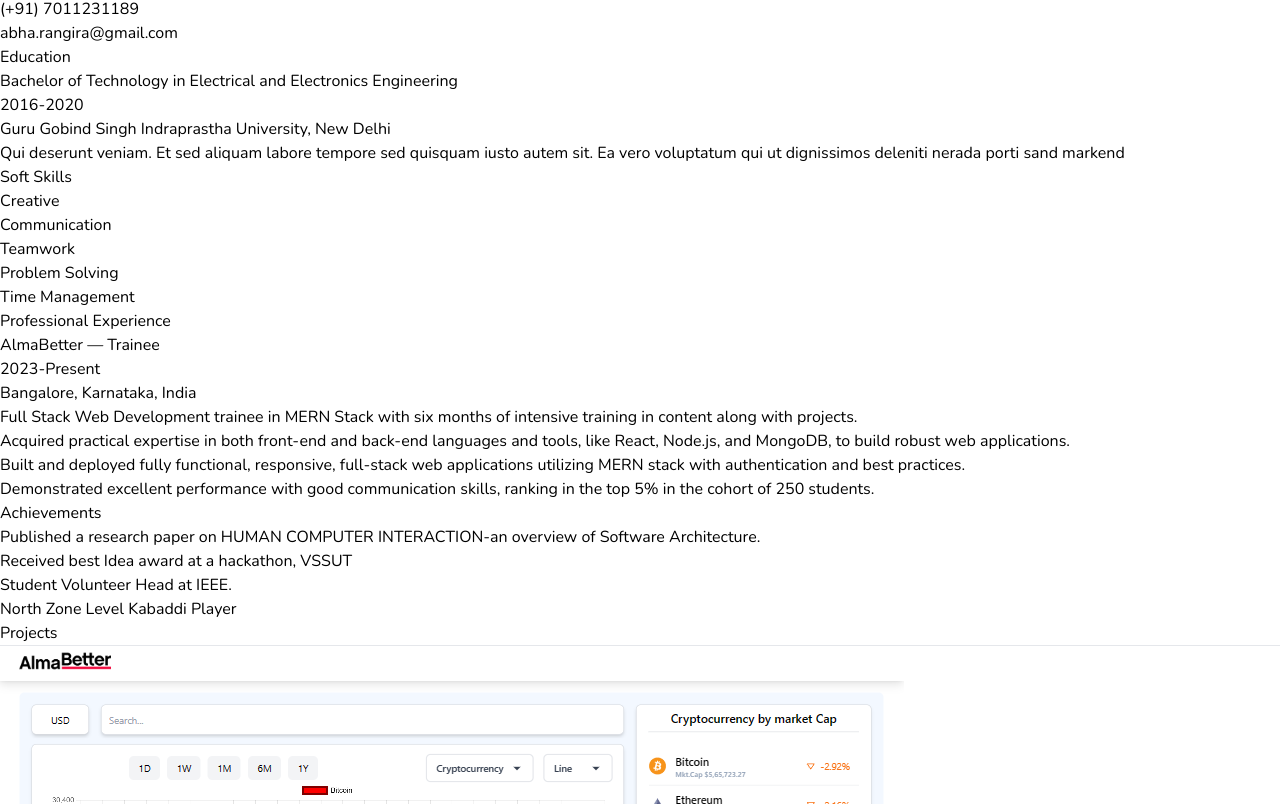
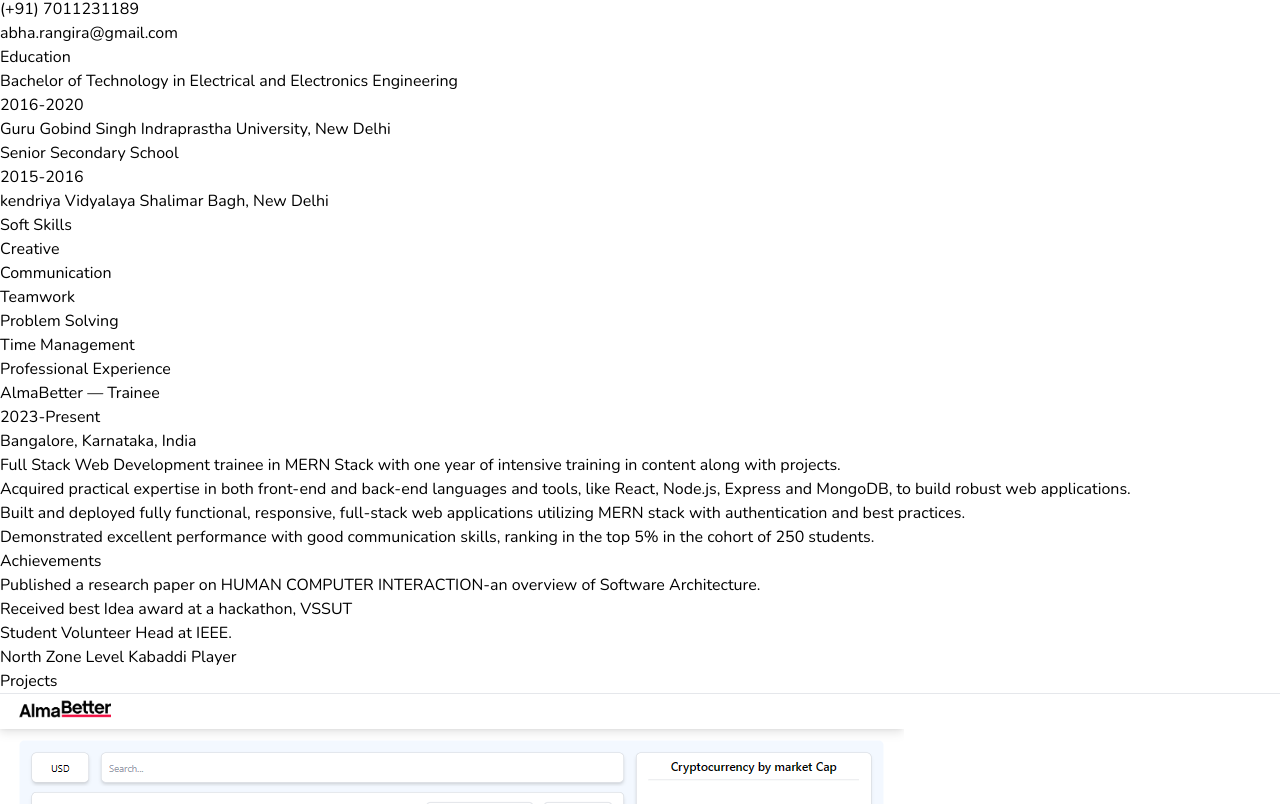
Before and after one commit to abharani/Portfolio, a React (Vite) app: page / in a window 1280 px wide. Shown: the part 5256-6060 px from the top of the page. Built offline with nearby package versions, Linux system fonts and the light colour scheme.

Commit message:
project updated

```diff
--- a/src/components/Contact.jsx
+++ b/src/components/Contact.jsx
@@ -1,5 +1,5 @@
 import Heading from "./Heading";
-import { BsSkype, BsTwitter } from "react-icons/bs";
+import { BsSlack, BsTwitter } from "react-icons/bs";
 import { FaFacebookF, FaInstagram, FaLinkedinIn } from "react-icons/fa";
 import { BiEnvelope } from "react-icons/bi";
 import { BsGeoAlt, BsPhone } from "react-icons/bs";
@@ -27,7 +27,7 @@
 const Details = ({ title, text }) => {
   return (
     <div>
-      <h3 className="text-2xl font-bold">{title}</h3>
+      <h3 className="text-xl font-bold">{title}</h3>
       <p className="text-gray-600">{text}</p>
     </div>
   );
@@ -70,9 +70,7 @@
               <div className="flex items-center justify-center p-4 rounded-full bg-[#dff3fc] text-[#149ddd]">
                 <BsGeoAlt size={23} />
               </div>
-              <Details
-                title="New Delhi, India 110084"
-              />
+              <Details title="New Delhi, India 110084" />
             </div>
             <div className="flex gap-4">
               <div className="flex items-center justify-center p-4 rounded-full bg-[#dff3fc] text-[#149ddd]">
@@ -101,6 +99,12 @@
             {/* Social Links */}
             <div className="flex gap-3">
               <div className="p-[10px] bg-[#dff3fc] rounded-full">
+                <FaLinkedinIn size={23} />
+              </div>
+              <div className="p-[10px] bg-[#dff3fc] rounded-full">
+                <BsSlack size={23} />
+              </div>
+              <div className="p-[10px] bg-[#dff3fc] rounded-full">
                 <BsTwitter size={23} />
               </div>
 
@@ -110,14 +114,6 @@
 
               <div className="p-[10px] bg-[#dff3fc] rounded-full">
                 <FaInstagram size={23} />
-              </div>
-
-              <div className="p-[10px] bg-[#dff3fc] rounded-full">
-                <BsSkype size={23} />
-              </div>
-
-              <div className="p-[10px] bg-[#dff3fc] rounded-full">
-                <FaLinkedinIn size={23} />
               </div>
             </div>
           </div>
--- a/src/components/Portfolio.jsx
+++ b/src/components/Portfolio.jsx
@@ -1,14 +1,12 @@
 import { staggerContainer } from "../utils/motion";
-import Heading from "./Heading"
-import { motion } from 'framer-motion';
+import Heading from "./Heading";
+import { motion } from "framer-motion";
 import todo from "../assets/todo.png";
 import todolist from "../assets/todolist.png";
 import cryptoDashboard from "../assets/cryptoDashboard.png";
 import flipkart from "../assets/flipkart.png";
 import newsclone from "../assets/newsclone.png";
 import youtube from "../assets/youtube.png";
-
-
 
 const images = [
   // "https://images.pexels.com/photos/3888151/pexels-photo-3888151.jpeg?auto=compress&cs=tinysrgb&w=1600",
@@ -32,18 +30,18 @@
 const slideUp = {
   hidden: {
     opacity: 0,
-      y: '100%'
+    y: "100%",
   },
   visible: {
     opacity: 1,
     y: 0,
     transition: {
-         type: 'tween',
+      type: "tween",
       delay: 0.3,
-         duration: 0.5
-      }
-   }
-}
+      duration: 0.5,
+    },
+  },
+};
 
 const Portfolio = () => {
   return (
@@ -57,11 +55,8 @@
       <div className="text-black bg-slate-50 py-16  px-24 w-full">
         <Heading text="Projects" />
         <div className="flex flex-col">
-
           <div className="w-full ">
-                  <div
-                     className="grid grid-cols-2 gap-10 place-content-center"
-                  >
+            <div className="grid grid-cols-2 gap-10 place-content-center">
               {images.map((imageUrl, idx) => (
                 <motion.div
                   variants={slideUp}
@@ -77,7 +72,7 @@
         </div>
       </div>
     </motion.div>
-   )
-}
+  );
+};
 
-export default Portfolio
+export default Portfolio;
--- a/src/components/Resume/Resume.jsx
+++ b/src/components/Resume/Resume.jsx
@@ -66,14 +66,17 @@
             <p className="mt-0 mb-4 italic">
               Guru Gobind Singh Indraprastha University, New Delhi
             </p>
-            <p className="box-border mt-0 mb-4">
-              Qui deserunt veniam. Et sed aliquam labore tempore sed quisquam
-              iusto autem sit. Ea vero voluptatum qui ut dignissimos deleniti
-              nerada porti sand markend
-            </p>
+
+            <h3 className=" text-lg font-semibold font-sans text-[#050d18] mt-0 mb-2.5">
+              Senior Secondary School
+            </h3>
+            <h5 className=" text-base bg-[#e4edf9] py-1.5 px-4 inline-block font-semibold mb-2.5 mt-0 font-sans">
+              2015-2016
+            </h5>
+            <p className="mt-0 mb-4 italic">kendriya Vidyalaya Shalimar Bagh, New Delhi</p>
           </div>
 
-          <h3 className=" text-2xl font-bold font-sans  my-5 text-black">
+          <h3 className="font-bold  text-[#050d18] text-2xl my-5">
             Soft Skills
           </h3>
           <div className="relative pl-5 -scroll-mt-0.5 border-l-2 border-[#1f5297] pb-0 pt-0 pr-0 ">
@@ -107,13 +110,13 @@
             <p className="mt-0 mb-4 italic">Bangalore, Karnataka, India</p>
             <ul className="mt-0 mb-4 pl-5 block list-disc ">
               <li className=" pb-2.5 list-item ">
-                Full Stack Web Development trainee in MERN Stack with six months
+                Full Stack Web Development trainee in MERN Stack with one year
                 of intensive training in content along with projects.
               </li>
               <li className="pb-2.5">
                 Acquired practical expertise in both front-end and back-end
-                languages and tools, like React, Node.js, and MongoDB, to build
-                robust web applications.
+                languages and tools, like React, Node.js, Express and MongoDB,
+                to build robust web applications.
               </li>
               <li className="pb-2.5">
                 Built and deployed fully functional, responsive, full-stack web
@@ -146,8 +149,6 @@
               </li>
             </ul>
           </div>
-
-
         </motion.div>
       </div>
     </motion.div>
```
Lines whose indentation alone changed are shown as unchanged.
